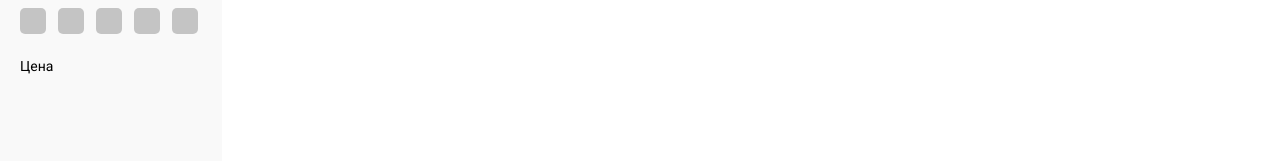
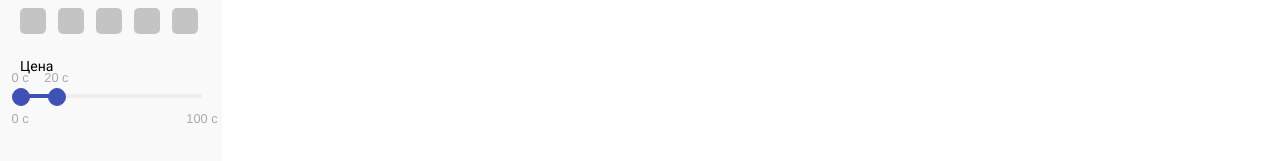
Before and after one commit to aumetov/mambo-client, a React (Create React App) app: page / in a window 1280 px wide. Shown: the part 743-904 px from the top of the page. Built offline with nearby package versions, Linux system fonts and the light colour scheme.

Commit message:
rance slider

```diff
--- a/package.json
+++ b/package.json
@@ -14,6 +14,7 @@
     "node-sass": "^4.14.1",
     "react": "^16.13.1",
     "react-dom": "^16.13.1",
+    "react-input-range": "^1.3.0",
     "react-redux": "^7.2.0",
     "react-router-dom": "^5.2.0",
     "react-scripts": "3.4.1",
--- a/src/components/sidebard-filter/sidebar-filter.tsx
+++ b/src/components/sidebard-filter/sidebar-filter.tsx
@@ -1,5 +1,7 @@
 import React, { Component } from 'react'
 import './sidebar-filter.scss'
+import 'react-input-range/lib/css/index.css'
+import InputRange from 'react-input-range';
 
 export default class SidebarFilter extends Component {
     render() {
@@ -54,6 +56,14 @@ export default class SidebarFilter extends Component {
 
                     <div className='price-filter'>
                         <p className='filter-title'>Цена</p>
+                        <InputRange
+                            maxValue={100}
+                            minValue={0}
+                            formatLabel={value => `${value} с`}
+                            value={{min:0, max:20}}
+                            onChange={value => console.log(value)}
+                            onChangeComplete={value => console.log(value)}
+                        />
                     </div>
                 </div>
             </div>
```
Also changed, not shown: 1 other file (tests, documents, lock files or other folders).
